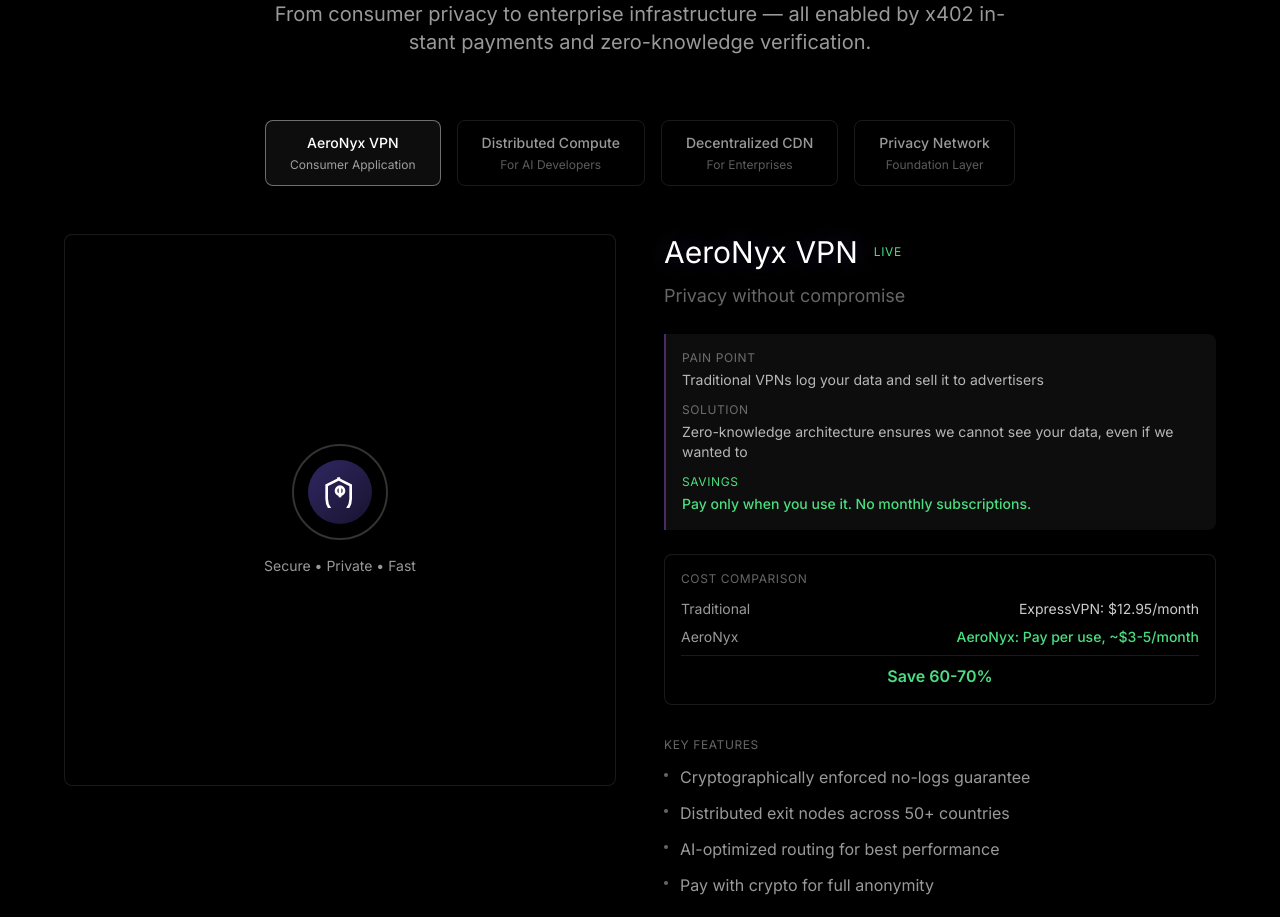
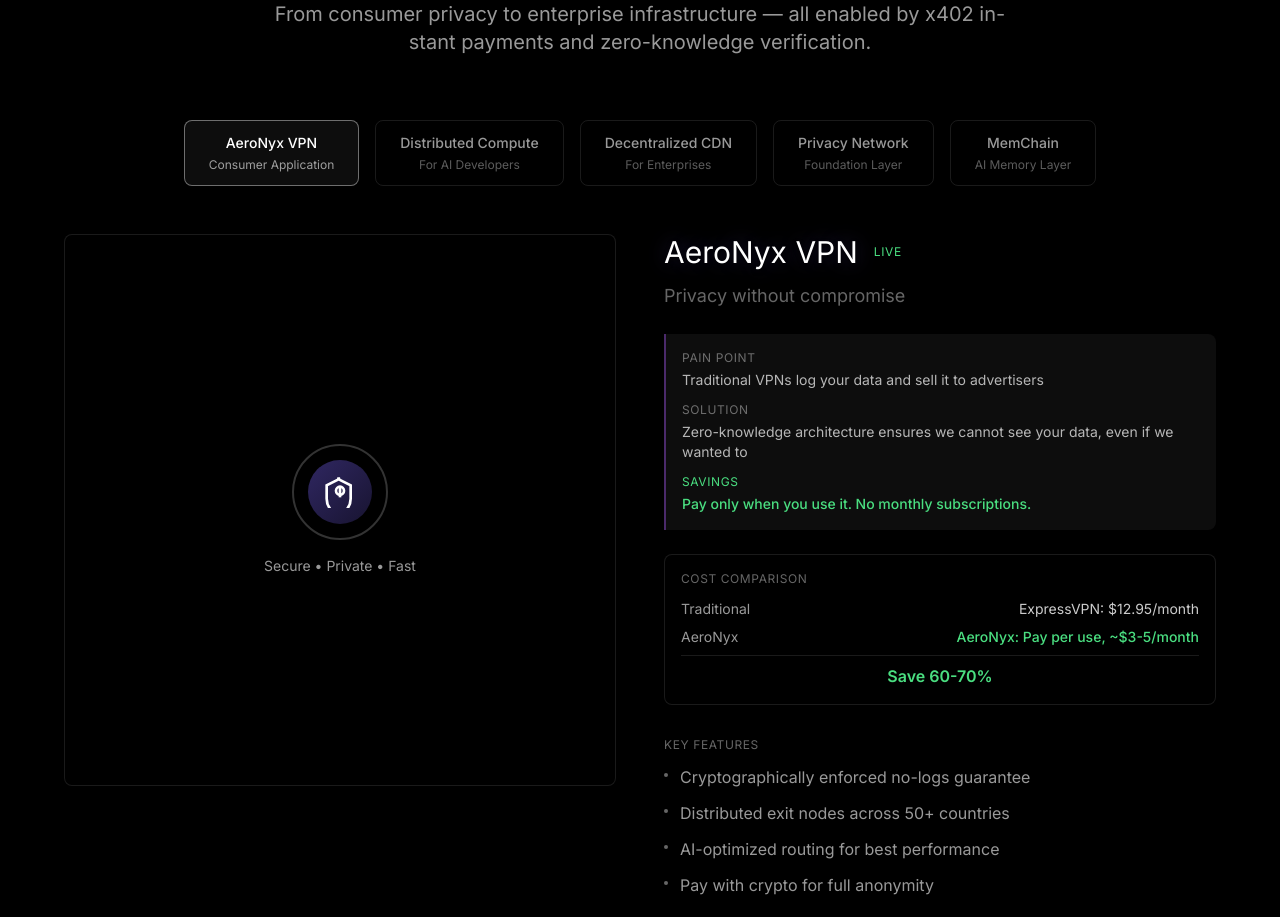
Before and after one commit to AeroNyxNetwork/AeroNyx-web, a Next.js app: page / in a window 1280 px wide. Shown: the part 6520-7437 px from the top of the page. Built offline with nearby package versions, Linux system fonts and the light colour scheme.

Commit message:
Update ProductsEcosystem.js

```diff
--- a/components/sections/ProductsEcosystem.js
+++ b/components/sections/ProductsEcosystem.js
@@ -3,7 +3,11 @@
  * ProductsEcosystem.js - Optimized Version
  * ============================================
  *
- * Last Modified: v2.0 - Commercial value optimization
+ * Modification Reason: v2.1 - Added MemChain as fifth product with
+ * dedicated visual, OpenClaw integration callout, and memory chain
+ * block visualization.
+ *
+ * Last Modified: v2.1 - Added MemChain product
  * ============================================
  */
 
@@ -14,10 +18,6 @@ import Container from '../ui/Container';
 const ProductsEcosystem = () => {
   const [selectedProduct, setSelectedProduct] = useState('vpn');
 
-  /**
-   * PRODUCT STRUCTURE - Updated with business value focus
-   * Each product now includes: pain point → solution → quantified savings
-   */
   const products = [
     {
       id: 'vpn',
@@ -25,7 +25,6 @@ const ProductsEcosystem = () => {
       category: 'Consumer Application',
       tagline: 'Privacy without compromise',
 
-      // USE CASE driven approach
       useCase: {
         pain: 'Traditional VPNs log your data and sell it to advertisers',
         solution: 'Zero-knowledge architecture ensures we cannot see your data, even if we wanted to',
@@ -143,6 +142,37 @@ const ProductsEcosystem = () => {
         text: 'View SDK Docs',
         link: 'https://docs.aeronyx.network/developer-documentation/overview'
       }
+    },
+    {
+      id: 'memchain',
+      name: 'MemChain',
+      category: 'AI Memory Layer',
+      tagline: 'Blockchain for AI memories',
+
+      useCase: {
+        pain: 'AI memories are trapped in vendor silos — switch tools, lose everything',
+        solution: 'A personal, encrypted memory chain that your AI carries across any platform',
+        savings: 'Own your AI\'s knowledge forever. No vendor lock-in.'
+      },
+
+      features: [
+        'Ed25519 signed, SHA-256 hashed memory facts',
+        'Merkle tree blocks mined every hour',
+        'Cross-device sync via encrypted VPN tunnel',
+        'OpenClaw AI integration with wallet-based identity'
+      ],
+
+      comparison: {
+        traditional: 'ChatGPT memory: Owned by OpenAI',
+        aeronyx: 'MemChain: Owned by you, on your devices',
+        savings: 'Total data sovereignty'
+      },
+
+      status: 'beta',
+      cta: {
+        text: 'Explore MemChain',
+        link: '#memchain'
+      }
     }
   ];
 
@@ -159,7 +189,6 @@ const ProductsEcosystem = () => {
     }
   };
 
-  // Handle smooth scrolling for CTA links
   const handleCtaClick = (e, link) => {
     if (link && link.startsWith('#')) {
       e.preventDefault();
@@ -186,7 +215,7 @@ const ProductsEcosystem = () => {
             </p>
           </div>
 
-          {/* Product selector - Horizontal scroll on mobile */}
+          {/* Product selector */}
           <div className="flex flex-nowrap overflow-x-auto gap-3 md:gap-4 mb-8 md:mb-12 -mx-4 px-4 md:mx-0 md:px-0 md:justify-center scrollbar-hide">
             {products.map((product) => (
               <button
@@ -218,7 +247,7 @@ const ProductsEcosystem = () => {
                   transition={{ duration: 0.3 }}
                   className="grid md:grid-cols-2 gap-8 md:gap-12 items-start"
                 >
-                  {/* Visual representation - Hidden on mobile for performance */}
+                  {/* Visual */}
                   <div className="order-2 md:order-1 hidden md:block">
                     <ProductVisual productId={product.id} />
                   </div>
@@ -234,7 +263,7 @@ const ProductsEcosystem = () => {
                       {product.tagline}
                     </p>
 
-                    {/* USE CASE Section - NEW */}
+                    {/* USE CASE Section */}
                     <div className="mb-6 p-4 bg-white/5 border-l-2 border-purple-500/40 rounded-r-lg">
                       <div className="space-y-3">
                         <div>
@@ -252,7 +281,7 @@ const ProductsEcosystem = () => {
                       </div>
                     </div>
 
-                    {/* Value Comparison - NEW */}
+                    {/* Value Comparison */}
                     <div className="mb-6 md:mb-8 p-4 bg-black/50 border border-white/10 rounded-lg">
                       <div className="text-xs uppercase tracking-wider text-white/40 mb-3">Cost Comparison</div>
                       <div className="space-y-2">
@@ -327,13 +356,17 @@ const ProductsEcosystem = () => {
   );
 };
 
-// Product visual components - Simplified for mobile
+// ============================================
+// Product Visual Components
+// ============================================
+
 const ProductVisual = ({ productId }) => {
   const visuals = {
     foundation: <FoundationVisual />,
     vpn: <VPNVisual />,
     compute: <ComputeVisual />,
-    cdn: <CDNVisual />
+    cdn: <CDNVisual />,
+    memchain: <MemChainProductVisual />
   };
 
   return (
@@ -346,7 +379,6 @@ const ProductVisual = ({ productId }) => {
 const FoundationVisual = () => (
   <div className="relative w-full h-full flex items-center justify-center">
     <div className="relative">
-      {/* Network mesh */}
       <svg className="w-48 h-48 md:w-64 md:h-64">
         {Array.from({ length: 6 }).map((_, i) => {
           const angle1 = (i / 6) * Math.PI * 2;
@@ -413,10 +445,7 @@ const CDNVisual = () => (
         animate={{ rotate: 360 }}
         transition={{ duration: 20, repeat: Infinity, ease: "linear" }}
       >
-        {/* Globe */}
         <div className="absolute inset-0 border-2 border-white/20 rounded-full" />
-
-        {/* Nodes around globe */}
         {Array.from({ length: 8 }).map((_, i) => {
           const angle = (i / 8) * Math.PI * 2;
           const x = 50 + Math.cos(angle) * 40;
@@ -436,4 +465,40 @@ const CDNVisual = () => (
   </div>
 );
 
+const MemChainProductVisual = () => (
+  <div className="relative w-full h-full flex items-center justify-center">
+    <div className="space-y-3 w-full max-w-xs">
+      {/* Chain of blocks */}
+      {[3, 2, 1].map((height) => (
+        <motion.div
+          key={height}
+          initial={{ opacity: 0, y: 10 }}
+          animate={{ opacity: 1, y: 0 }}
+          transition={{ delay: (3 - height) * 0.2 }}
+          className="flex items-center gap-3"
+        >
+          <div className="w-10 h-10 rounded bg-purple-500/20 border border-purple-500/30 flex items-center justify-center flex-shrink-0">
+            <span className="text-xs font-mono text-purple-300">#{height}</span>
+          </div>
+          <div className="flex-1 h-px bg-purple-500/20" />
+          <div className="text-xs text-white/40">{height * 5 + 3} facts</div>
+        </motion.div>
+      ))}
+
+      {/* Pending */}
+      <div className="flex items-center gap-3 opacity-60">
+        <div className="w-10 h-10 rounded border border-dashed border-white/20 flex items-center justify-center flex-shrink-0">
+          <span className="text-xs text-white/30">⏳</span>
+        </div>
+        <div className="flex-1 h-px bg-white/10" />
+        <div className="text-xs text-white/30">pending...</div>
+      </div>
+
+      <div className="text-center pt-4 text-xs text-white/40">
+        🧠 Immutable AI Memory Chain
+      </div>
+    </div>
+  </div>
+);
+
 export default ProductsEcosystem;
```
